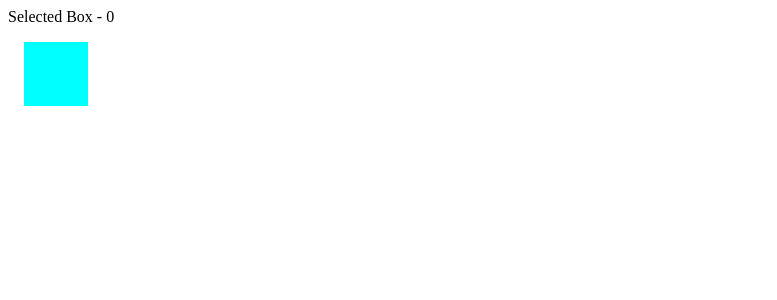
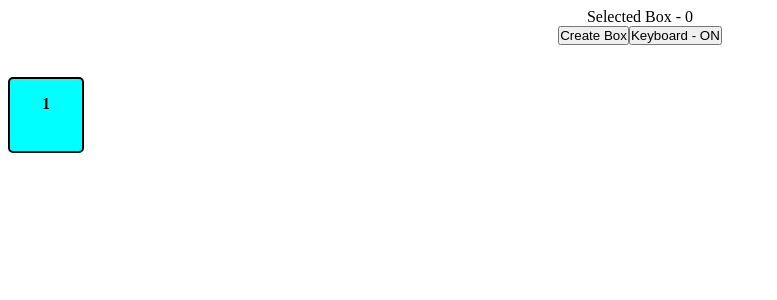
Before and after one commit to shindesharad71/Move-Boxes-With-Angular, an Angular app: page / in a window 1280 px wide. Shown: the top 300 px of the page, without its empty margins (0-777 px from the left). Built offline with nearby package versions, Linux system fonts and the light colour scheme.

Commit message:
Updated: Style

```diff
--- a/src/app/app.component.html
+++ b/src/app/app.component.html
@@ -1,10 +1,17 @@
-<p>Selected Box - {{ selectedBox }}</p>
+<section>
+	<p>Selected Box - {{ selectedBox }}</p>
+  <button (click)="addBox()">Create Box</button>
+  <button (click)="toggleKeyboard()">Keyboard - {{ isKeyboardEnable ? 'OFF' : 'ON' }}</button>
+</section>
+
 <section>
 	<div
 		class="box"
+		[ngClass]="{ selected: i.toString() === selectedBox }"
 		*ngFor="let box of boxes; let i = index"
 		[id]="i"
 		(click)="selectBox(i)"
-		(keydown)="move($event)"
-	></div>
+	>
+		<p>{{ i + 1 }}</p>
+	</div>
 </section>
--- a/src/app/app.component.scss
+++ b/src/app/app.component.scss
@@ -1,12 +1,27 @@
 * {
 	margin: 0;
-	padding: 0;
+  padding: 0;
+  text-align: center;
+}
+
+section {
+  margin-bottom: 32px;
 }
 
 .box {
 	width: 5vw;
 	height: 5vw;
-	margin: 16px;
 	background-color: cyan;
-	cursor: pointer;
+  cursor: pointer;
+  text-align: center;
+  padding: 4px;
+  p {
+    padding: 12px;
+  }
 }
+
+.selected {
+  border: 2px solid #000;
+  border-radius: 5px;
+  font-weight: bold;
+}
--- a/src/app/app.component.ts
+++ b/src/app/app.component.ts
@@ -1,26 +1,38 @@
-import { Component, HostListener, OnInit } from '@angular/core';
+import { Component, HostListener } from '@angular/core';
 
 @Component({
 	selector: 'app-root',
 	templateUrl: './app.component.html',
 	styleUrls: ['./app.component.scss'],
 })
-export class AppComponent implements OnInit {
+export class AppComponent {
 	selectedBox = '0';
 	boxes = [0];
-
-	constructor() {}
-
-	ngOnInit(): void {}
+	ALLOWED_KEYS = [37, 38, 39, 40];
+	isKeyboardEnable = false;
 
 	@HostListener('document:keydown', ['$event'])
-	handleKeyboardEvent(event: KeyboardEvent): void {
-		this.move(event);
+	handleKeyboardEvent(event: any): void {
+		if (
+			this.ALLOWED_KEYS.includes(event.keyCode) &&
+			this.isKeyboardEnable
+		) {
+			this.move(event);
+		}
 	}
 
 	selectBox(i: number): void {
 		this.selectedBox = i.toString();
 	}
+
+	addBox(): void {
+		const newItem = Number(this.boxes[this.boxes.length - 1] + 1);
+		this.boxes.push(newItem);
+	}
+
+  toggleKeyboard(): void {
+    this.isKeyboardEnable = !this.isKeyboardEnable;
+  }
 
 	move(event: any): void {
 		const keyCode = event.keyCode;
@@ -34,20 +46,21 @@ export class AppComponent implements OnInit {
 
 		switch (keyCode) {
 			case 37:
-				this.updatePosition(this.selectedBox, left - 10, top);
+				this.updatePosition(this.selectedBox, left - 10, top); // left
 				break;
 
 			case 39:
-				this.updatePosition(this.selectedBox, left + 10, top);
+				this.updatePosition(this.selectedBox, left + 10, top); // right
 				break;
 
 			case 38:
-				this.updatePosition(this.selectedBox, left, top - 10);
+				this.updatePosition(this.selectedBox, left, top - 10); // up
 				break;
 
 			case 40:
-				this.updatePosition(this.selectedBox, left, top + 10);
+				this.updatePosition(this.selectedBox, left, top + 10); // down
 				break;
+
 			default:
 				console.log('Invalid Keys');
 				break;
@@ -58,6 +71,7 @@ export class AppComponent implements OnInit {
 		const element = document.getElementById(id);
 		element.style.position = 'absolute';
 		element.style.left = xPos + 'px';
-		element.style.top = yPos + 'px';
+    element.style.top = yPos + 'px';
+    element.style.zIndex = Number(id);
 	}
 }
```
